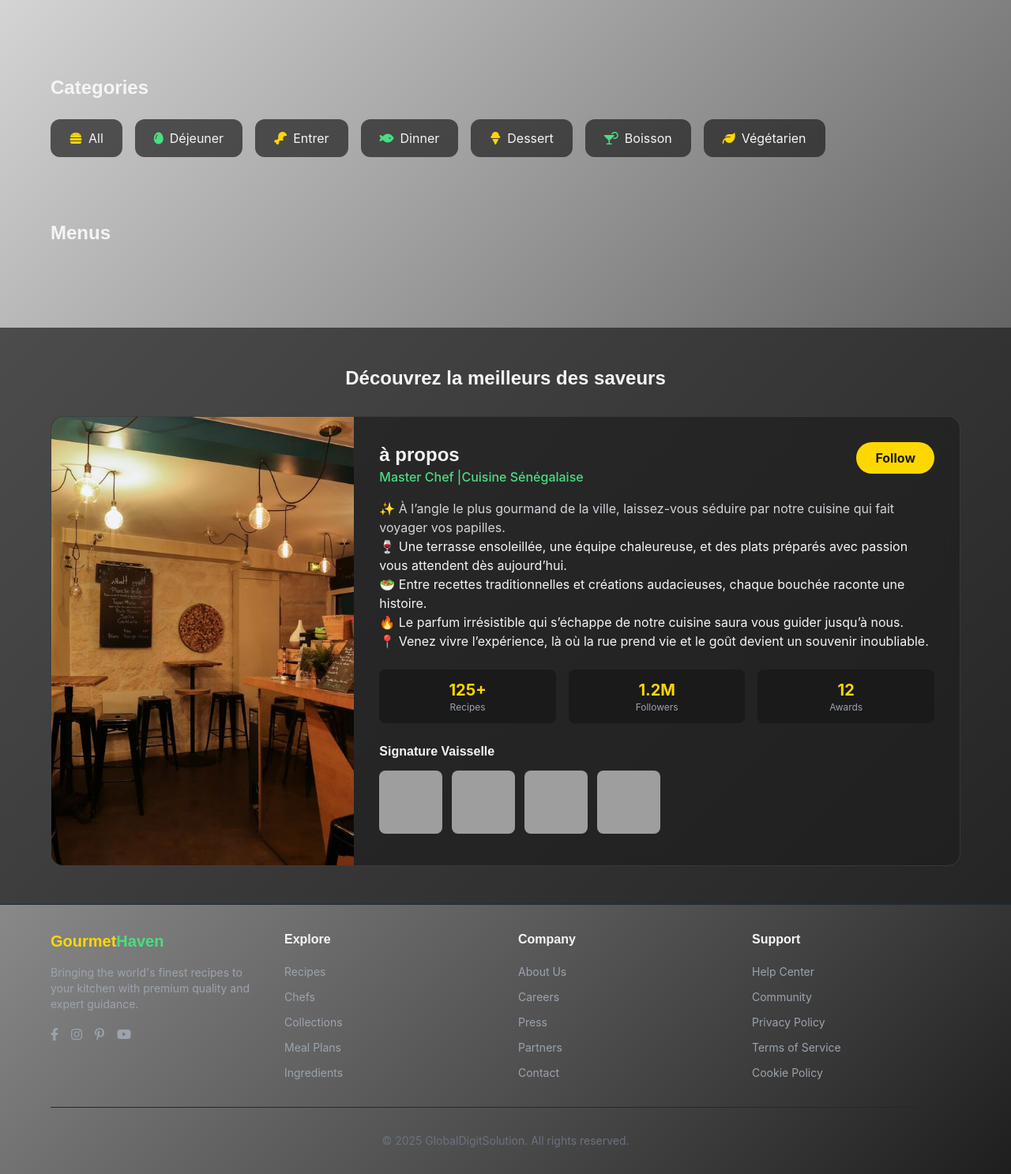
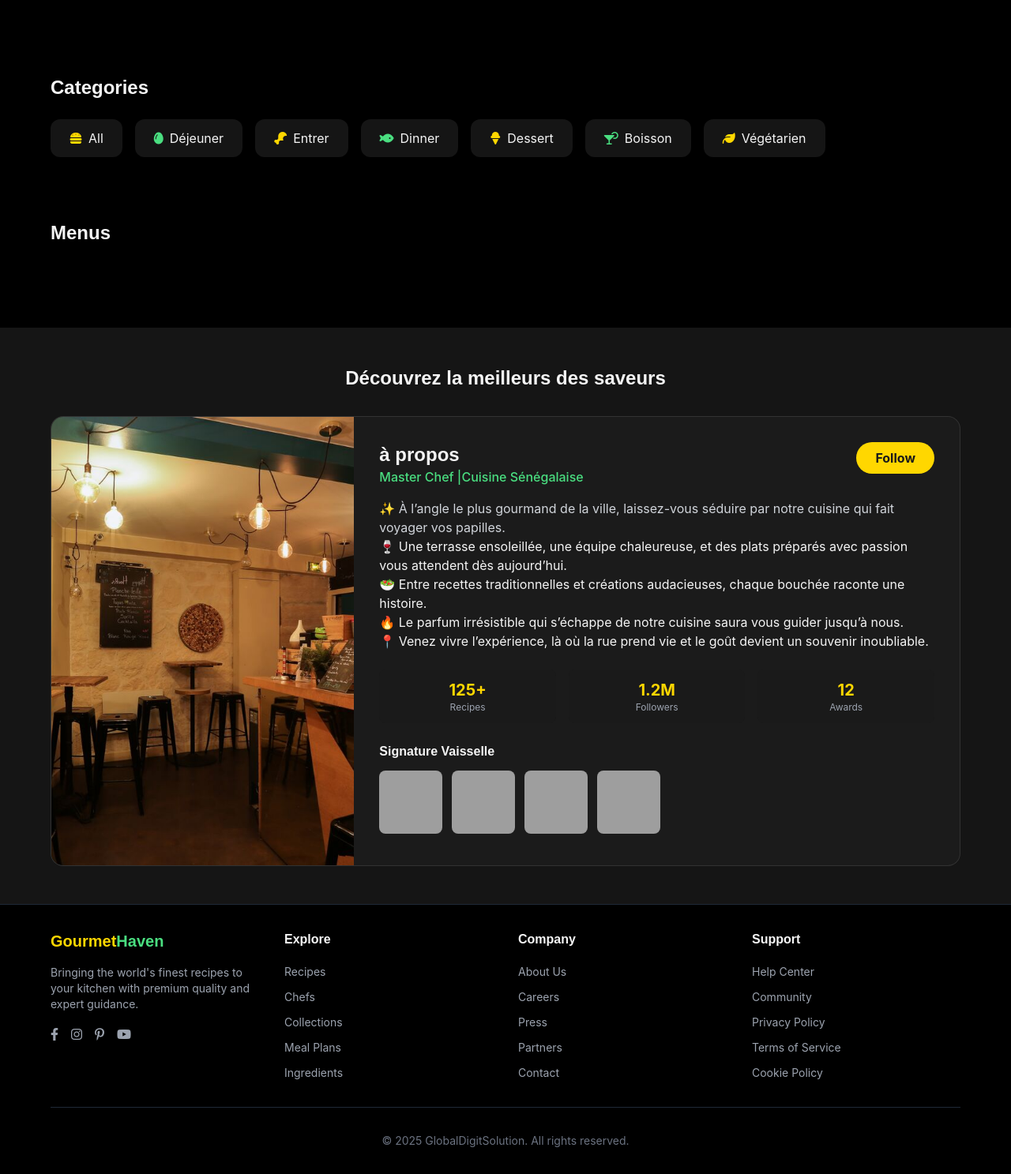
Before and after one commit to sambgit/Restaurant, a Flask app: page / in a window 1280 px wide. Shown: the part 497-1984 px from the top of the page at 79% size. Run offline with Flask 3, Linux system fonts and the light colour scheme; some libraries are stand-ins or nearby versions; grey boxes are pictures that could not be loaded.

Commit message:
chagement css

```diff
--- a/static/Style.css
+++ b/static/Style.css
@@ -41,7 +41,8 @@
 }
 
 body {
-    background: linear-gradient(135deg, #F5F5F5 0%, #1E1E1E 100%);
+    /*background: linear-gradient(135deg, #F5F5F5 0%, #1E1E1E 100%);*/
+    background: black;
     color: #F5F5F5;
     min-height: 100vh;
     font-family: 'Inter', 'Poppins', sans-serif;
```
